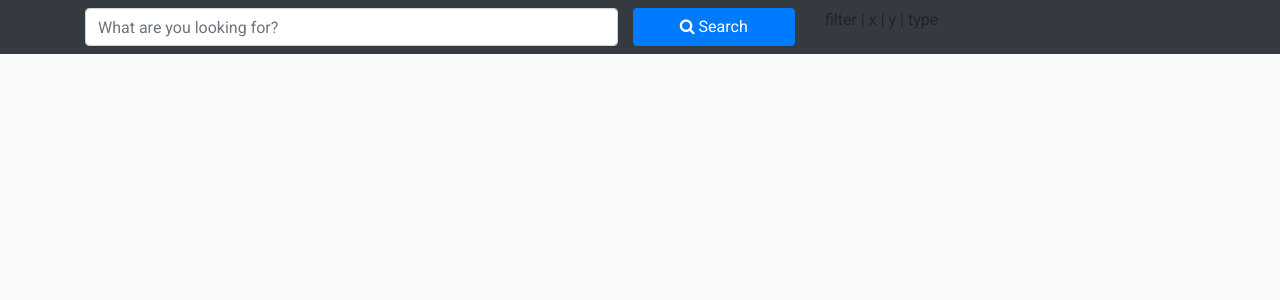
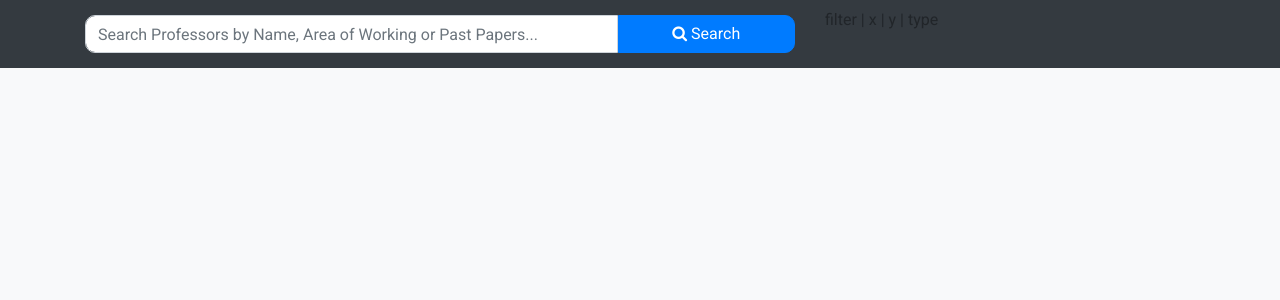
Before and after one commit to frank-chris/AcadSearch, a Flask app: page / in a window 1280 px wide. Shown: the top 300 px of the page. Run offline with Flask 2, Linux system fonts and the light colour scheme; parts of the project's set-up code (start-up, migrations or seed data) failed here and were passed over; some libraries are stand-ins or nearby versions.

Commit message:
Web server changes

```diff
--- a/web_server/server.py
+++ b/web_server/server.py
@@ -5,7 +5,7 @@ app = Flask(__name__)
 app.debug = True
 
 def get_doc_id_from_tf_idf(query):
-    return [i for i in range(100)]
+    return [i for i in range(10)]
 
 @app.route('/', methods=['GET','POST'])
 def search():
@@ -17,11 +17,11 @@ def search():
         search_query = ''
 
     if search_query == '':
-        return render_template('index.html',prof_data=prof_data,time_taken = round(time.time() - start_time, 4))
+        return render_template('index.html',prof_data=prof_data,time_taken = round(time.time() - start_time, 5), search_query = search_query)
 
     prof_ids = get_doc_id_from_tf_idf(search_query)
 
     for prof_id in prof_ids:
         prof_data.append(read_prof_information(prof_id))
 
-    return render_template('index.html',prof_data=prof_data,time_taken = round(time.time() - start_time, 4))
+    return render_template('index.html',prof_data=prof_data,time_taken = round(time.time() - start_time, 5), search_query = search_query)
--- a/web_server/templates/index.html
+++ b/web_server/templates/index.html
@@ -13,16 +13,16 @@
   <body style="background-color: #F8F9FA;font-size:12pt;font-family: 'Roboto', sans-serif;">
     <nav class="navbar fixed-top navbar-light bg-dark">
 
-        <div class="container" >
+        <div class="container">
             <div class="row" style="width: 100%;">
                 <div class="col-md-8">
-                    <form class="form-inline" style="">
+                    <form class="form-inline" style="margin-top:7px;margin-bottom:7px;">
                         <div class="row" style="width: 100%;margin:0">
                             <div class="col-md-9" style="padding:0">
-                                <input type="text" class="form-control"  style="width:100%;" name="query" placeholder="What are you looking for?">
+                                <input value="{{search_query}}" type="text" class="form-control"  style="width:100%;border-radius:10px 0px 0px 10px;" name="query" placeholder="Search Professors by Name, Area of Working or Past Papers...">
                             </div>
-                            <div class="col-md-3" style="padding-right:0;">
-                                <button type="submit" class="btn btn-primary" style="width:100%;"> <i class="fa fa-search"></i> Search</button>
+                            <div class="col-md-3" style="padding:0;">
+                                <button type="submit" class="btn btn-primary" style="width:100%;border-radius:0px 10px 10px 0px;"> <i class="fa fa-search"></i> Search</button>
                             </div>
                         </div>
                     </form>
@@ -42,14 +42,16 @@
 
 
                 {% if prof_data|length > 0 %}
-                <br><center>Found <b>{{ prof_data|length }} </b> results in <b>{{time_taken}}</b> seconds      </center>
-                {% endif %}
+
+                <br><br><center>Found <b>{{ prof_data|length }} </b> results in <b>{{time_taken}}</b>s  <br><br>    </center>
+
+
+
+                <div class="list-group" >
 
                     {% for prof in prof_data %}
-                    <br>
-                    <div id="accordion">
-                        <div class="card">
-                            <div class="card-body">
+
+                    <div class="list-group-item list-group-item-action">
                         <div class="row">
                             <div class="col-md-2">
                                 <img src="{{prof.image_url}}" style="width:100px;height:100px;border-radius: 100%;">
@@ -59,27 +61,29 @@
                                 <h5 style="padding:0;margin:0;"><b>{{prof.name}}</b></h5>
                                 {{prof.affiliation}}<br>
 
+                                <div class="text-muted" style="font-size:10pt;">
                                     {% for topic in prof.topics_list %}
                                         {% if (topic | length) > 0 %}
-                                                   <span class="badge badge-light"> {{topic}} </span>
+                                          {{topic}}{% if loop.index0 < ((prof.topics_list | length) - 1) %} | {% endif %}
                                         {%  endif %}
                                     {% endfor %}
-
-                                        <br>
+                                </div>
                                 <a href="https://{{prof.email}}"> {{prof.email}} </a>
                             </div>
                         </div>
                         <br>
                         <center>
-                                    <a class="btn btn-primary btn-sm" href="{{prof.homepage}}">   Homepage</a>
-                                    <a class="btn btn-info btn-sm" href="https://scholar.google.com/citations?user={{prof.scholar_id}}&pagesize=100">Google Scholar Page</a>
+                            <a class="btn btn-light btn-sm" href="{{prof.homepage}}">   Homepage</a>
+                            <a class="btn btn-light btn-sm" href="https://scholar.google.com/citations?user={{prof.scholar_id}}&pagesize=100">Google Scholar Page</a>
                             <button class="btn btn-light btn-sm" onclick="load_citation_info({{loop.index0}})">   Load Citation Info  </button>
-                                    <button class="btn btn-success btn-sm" onclick="load_paper_info({{loop.index0}})" data-toggle="modal" data-target="#paper_info_modal">  See Papers </button>
+                            <button class="btn btn-light btn-sm" onclick="load_paper_info({{loop.index0}})" data-toggle="modal" data-target="#paper_info_modal">  See Papers </button>
                         </center>
                     </div>
+
+                    {% endfor %}
                 </div>
-                    </div>
-                {% endfor %}
+
+                {% endif %}
 
             </div>
             <div class="col-md-4" style="width: 100%;">
@@ -127,6 +131,8 @@
 
         $('#citation_data_outer').css({opacity:'0'});
 
+
+
         /* References for chart.js - https://www.chartjs.org/docs */
         var ctx = document.getElementById('chart').getContext('2d');
         var chart = new Chart(ctx, {
@@ -169,15 +175,14 @@
         }
 
         function get_paper_html(prof_index){
-            var to_return = '';
+            var html = '';
             for(var paper_index in prof_data[prof_index].papers_title_list) {
                 console.log(paper_index);
                 var paper_title = prof_data[prof_index].papers_title_list[paper_index];
                 var paper_url = prof_data[prof_index].papers_url_list[paper_index];
-                to_return = to_return + '<a href="'+paper_url+'" class="list-group-item list-group-item-action">'+paper_title+'</a>';
+                html = html + '<a href="'+paper_url+'" class="list-group-item list-group-item-action">'+paper_title+'</a>';
             }
-            console.log(to_return);
-            return to_return;
+            return html;
         }
 
     </script>
```
Lines whose indentation alone changed are shown as unchanged.
